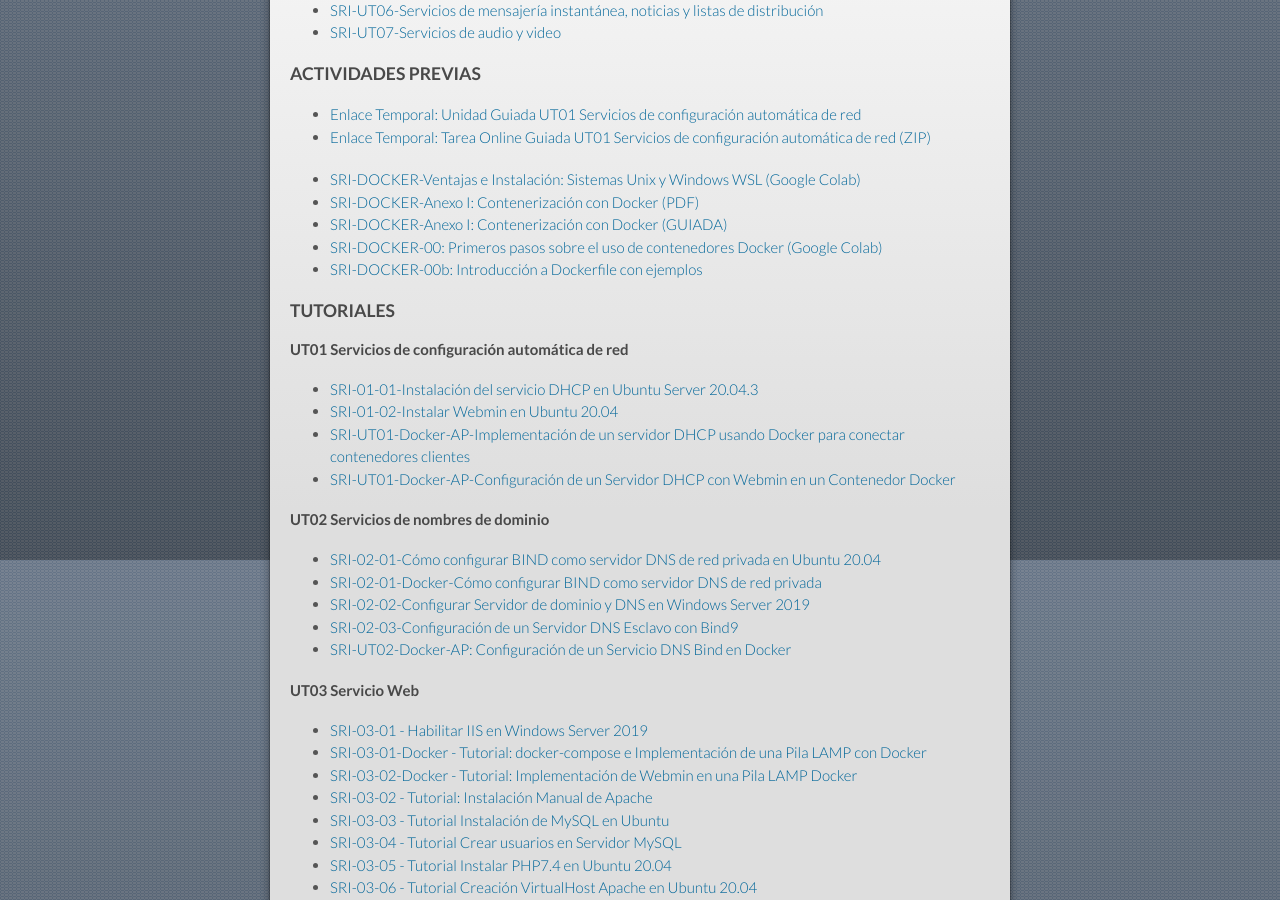
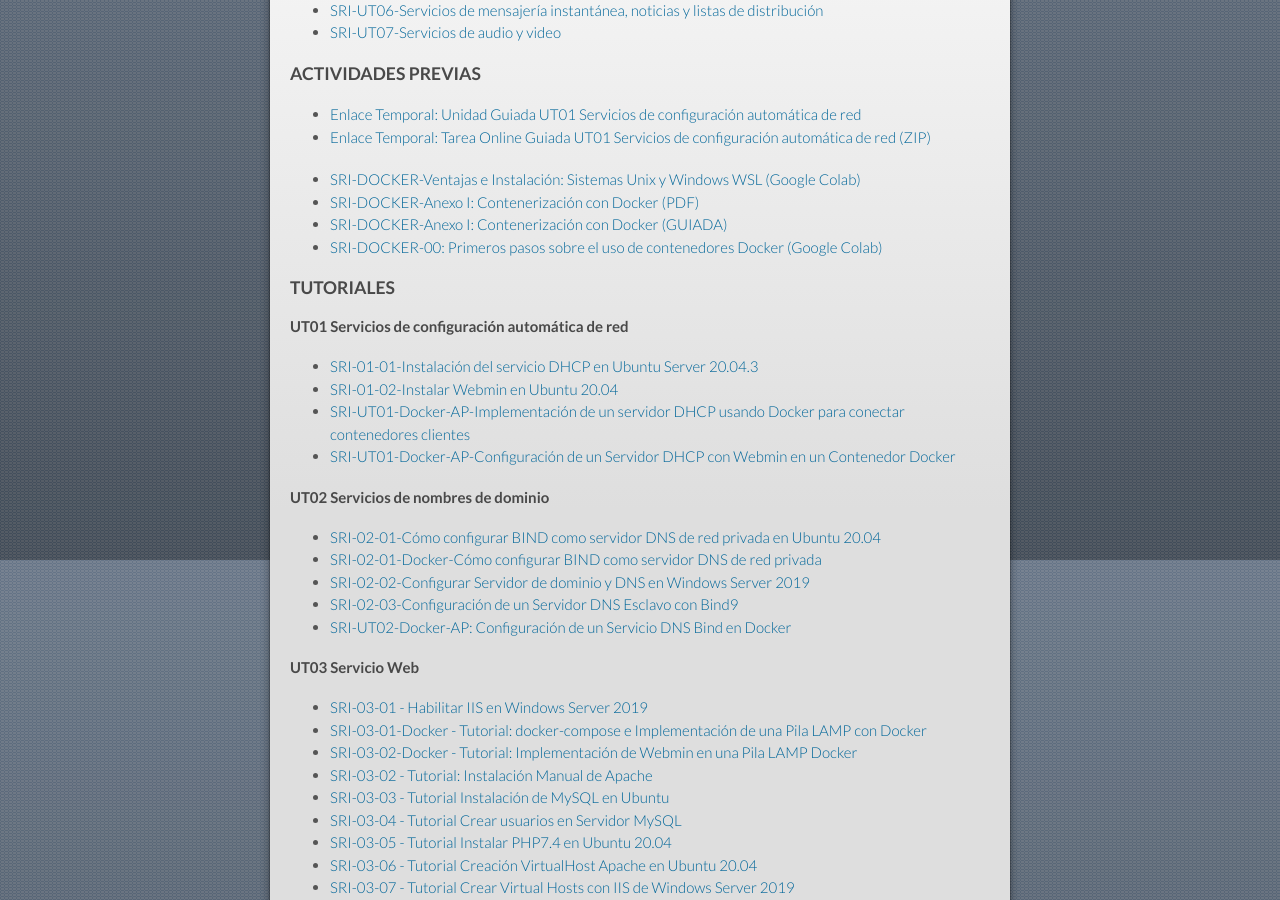
Before and after one commit to mrodara/mrodara.github.io, a Jekyll site: the page built from mods/sri.md, in a window 1280 px wide and 900 px high, scrolled down 340 px. Built offline with Jekyll 4.4.1, drawn with Linux system fonts in a browser that asks for light colours; our own code applies the rules of GitHub Pages for plain Markdown files.

Commit message:
fix: :coffin: Delete SRI-DOCKER-00b: Introducción a Dockerfile con ejemplos
Delete SRI-DOCKER-00b: Introducción a Dockerfile con ejemplos

```diff
--- a/mods/sri.md
+++ b/mods/sri.md
@@ -23,7 +23,7 @@
 * [SRI-DOCKER-Anexo I: Contenerización con Docker (PDF)](https://drive.google.com/file/d/1JgureFHyeZGuw3sSqtp1R870MARzKQdj/view?usp=sharing)
 * [SRI-DOCKER-Anexo I: Contenerización con Docker (GUIADA)](../documentos/AnexoI_Contenerizacion_con_docker.zip)
 * [SRI-DOCKER-00: Primeros pasos sobre el uso de contenedores Docker (Google Colab)](https://drive.google.com/file/d/1kUd_p7882-nmc6ycdbbNtpnkICxBlCyd/view?usp=sharing)
-* [SRI-DOCKER-00b: Introducción a Dockerfile con ejemplos](https://docs.google.com/document/d/1xh-uRoFHHSU6pdjD-MoLA308rrI1IQrqdca1wjCs5r8/edit?usp=sharing)
+
 
 ### TUTORIALES
 
```
